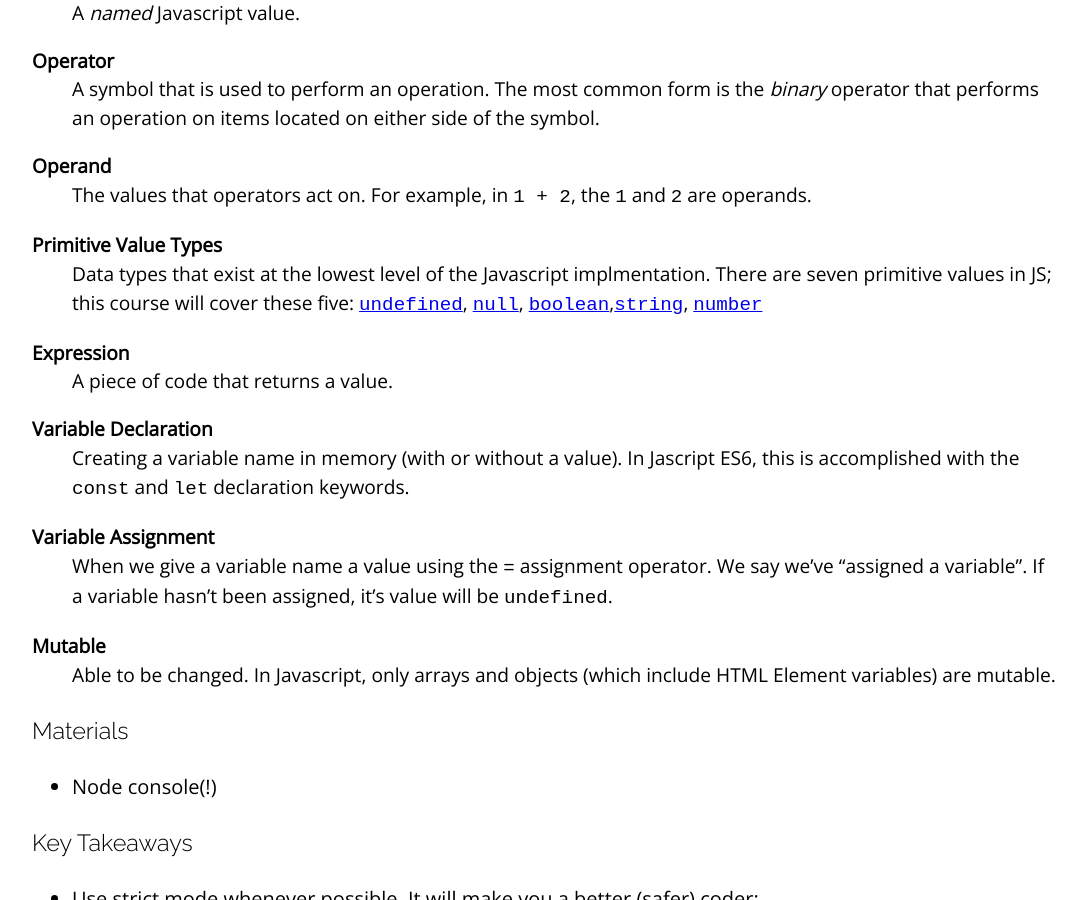
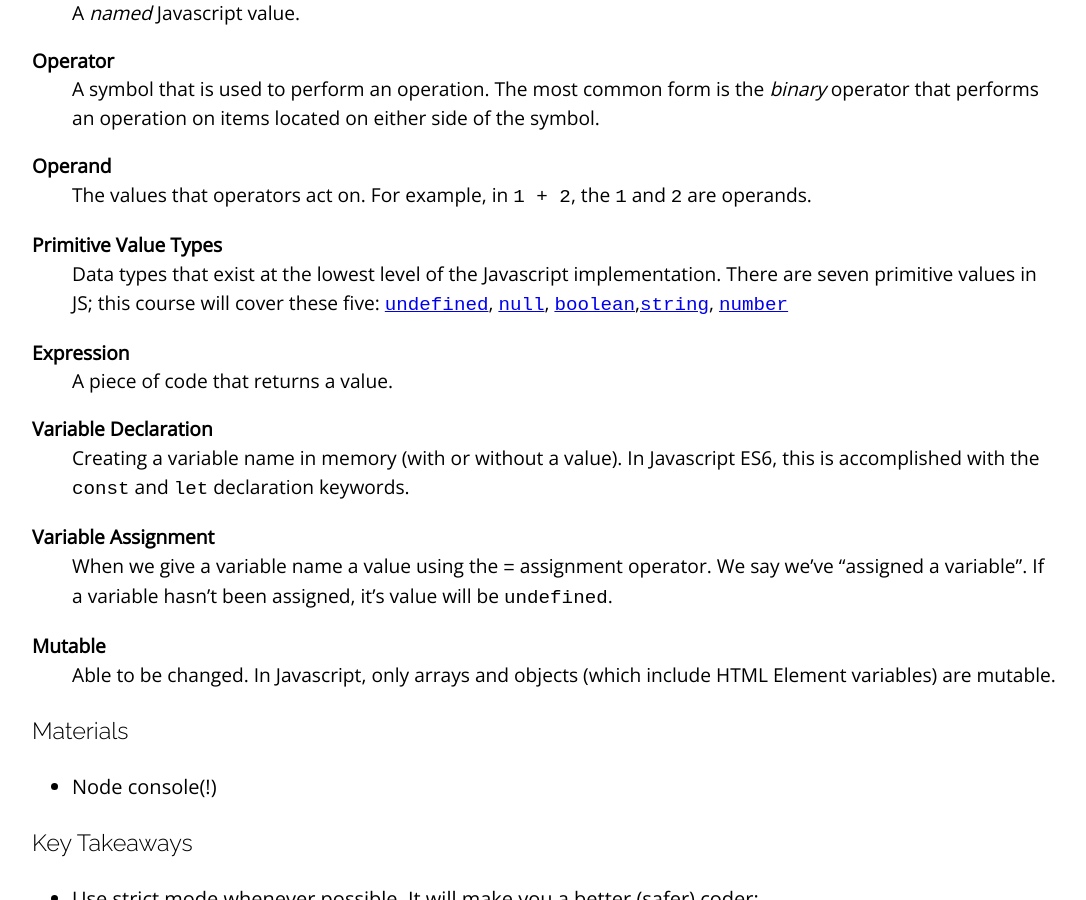
Before and after one commit to sait-wbdv/winter-2021, a Jekyll site: the page built from _posts/2021-02-11-variables-numbers-math.md, in a window 1280 px wide and 900 px high, scrolled down 2211 px. Shown: the whole window, without its empty margins (96-1182 px from the left). Built offline with Jekyll 4.4.1, drawn with Linux system fonts in a browser that asks for light colours; nearby versions of some CDN libraries.

Commit message:
changed line 64 and line 70 typo

```diff
--- a/_posts/2021-02-11-variables-numbers-math.md
+++ b/_posts/2021-02-11-variables-numbers-math.md
@@ -61,13 +61,13 @@ Operand
 : The values that operators act on. For example, in `1 + 2`, the `1` and `2` are operands.
 
 Primitive Value Types
-: Data types that exist at the lowest level of the Javascript implmentation. There are seven primitive values in JS; this course will cover these five: [`undefined`](https://developer.mozilla.org/en-US/docs/Glossary/undefined), [`null`](https://developer.mozilla.org/en-US/docs/Glossary/Null), [`boolean`](https://developer.mozilla.org/en-US/docs/Glossary/Boolean),[`string`](https://developer.mozilla.org/en-US/docs/Glossary/String), [`number`](https://developer.mozilla.org/en-US/docs/Glossary/Number)
+: Data types that exist at the lowest level of the Javascript implementation. There are seven primitive values in JS; this course will cover these five: [`undefined`](https://developer.mozilla.org/en-US/docs/Glossary/undefined), [`null`](https://developer.mozilla.org/en-US/docs/Glossary/Null), [`boolean`](https://developer.mozilla.org/en-US/docs/Glossary/Boolean),[`string`](https://developer.mozilla.org/en-US/docs/Glossary/String), [`number`](https://developer.mozilla.org/en-US/docs/Glossary/Number)
 
 Expression
 : A piece of code that returns a value.
 
 Variable Declaration
-: Creating a variable name in memory (with or without a value). In Jascript ES6, this is accomplished with the `const` and `let` declaration keywords.
+: Creating a variable name in memory (with or without a value). In Javascript ES6, this is accomplished with the `const` and `let` declaration keywords.
 
 Variable Assignment
 : When we give a variable name a value using the `=` assignment operator. We say we've "assigned a variable". If a variable hasn't been assigned, it's value will be `undefined`.
```
